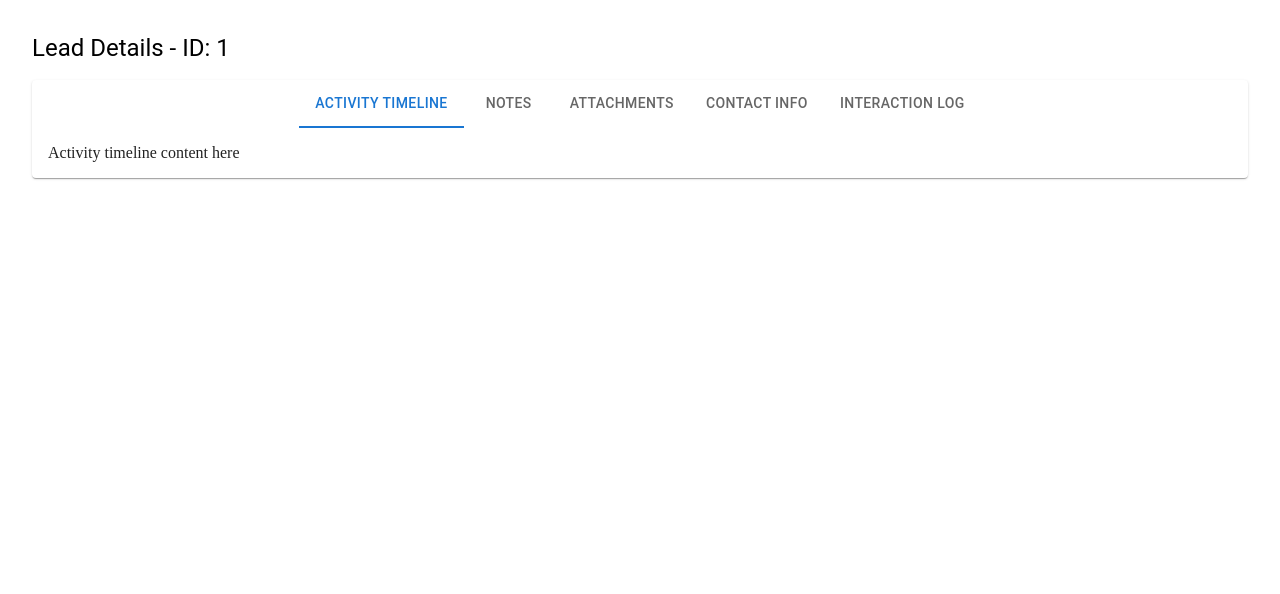
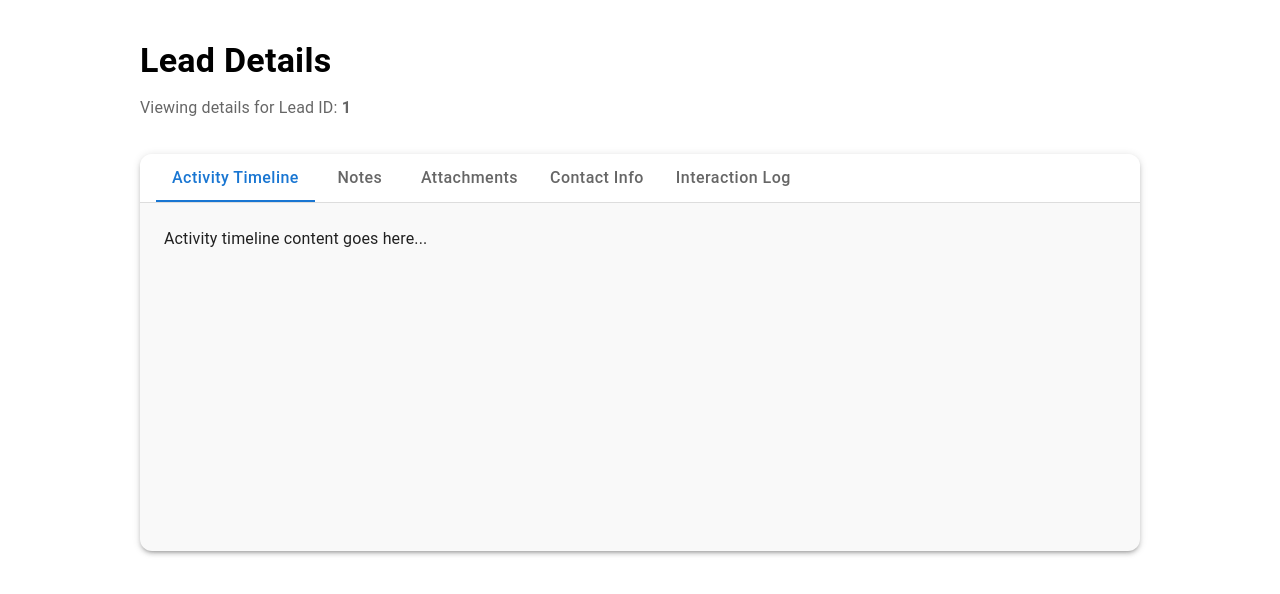
Before and after one commit to Eman-Abukhater/crm-leads-dashboard, a Next.js app: page /dashboard/leads/1 in a window 1280 px wide. Shown: the top 594 px of the page. Built offline with nearby package versions, Linux system fonts and the light colour scheme.

Commit message:
add better styling for the details page

```diff
--- a/src/app/dashboard/leads/[id]/page.jsx
+++ b/src/app/dashboard/leads/[id]/page.jsx
@@ -6,6 +6,7 @@ import {
   Tabs,
   Tab,
   Paper,
+  Divider,
 } from "@mui/material";
 import { useParams } from "next/navigation";
 import { useState } from "react";
@@ -16,27 +17,65 @@ export default function LeadDetailsPage() {
 
   const handleChange = (_, newValue) => setTab(newValue);
 
+  const tabLabels = [
+    "Activity Timeline",
+    "Notes",
+    "Attachments",
+    "Contact Info",
+    "Interaction Log",
+  ];
+
   return (
-    <Box p={3}>
-      <Typography variant="h5" gutterBottom>
-        Lead Details - ID: {id}
+    <Box sx={{ p: 4, maxWidth: "1000px", mx: "auto" }}>
+      <Typography variant="h4" gutterBottom sx={{ fontWeight: "bold" }}>
+        Lead Details
+      </Typography>
+      <Typography variant="subtitle1" color="text.secondary">
+        Viewing details for Lead ID: <strong>{id}</strong>
       </Typography>
 
-      <Paper sx={{ mt: 2 }}>
-        <Tabs value={tab} onChange={handleChange} centered>
-          <Tab label="Activity Timeline" />
-          <Tab label="Notes" />
-          <Tab label="Attachments" />
-          <Tab label="Contact Info" />
-          <Tab label="Interaction Log" />
+      <Paper
+        elevation={3}
+        sx={{ mt: 4, borderRadius: 3, overflow: "hidden", backgroundColor: "#f9f9f9" }}
+      >
+        <Tabs
+          value={tab}
+          onChange={handleChange}
+          variant="scrollable"
+          scrollButtons="auto"
+          textColor="primary"
+          indicatorColor="primary"
+          sx={{
+            backgroundColor: "white",
+            px: 2,
+            borderBottom: "1px solid #ddd",
+          }}
+        >
+          {tabLabels.map((label, index) => (
+            <Tab
+              key={index}
+              label={label}
+              sx={{ textTransform: "none", fontWeight: 500, fontSize: "16px" }}
+            />
+          ))}
         </Tabs>
 
-        <Box p={2}>
-          {tab === 0 && <div>Activity timeline content here</div>}
-          {tab === 1 && <div>Notes section</div>}
-          {tab === 2 && <div>Attachments area</div>}
-          {tab === 3 && <div>Contact info display</div>}
-          {tab === 4 && <div>Calls, meetings, follow-ups here</div>}
+        <Box sx={{ p: 3, minHeight: "300px" }}>
+          {tab === 0 && (
+            <Typography variant="body1">Activity timeline content goes here...</Typography>
+          )}
+          {tab === 1 && (
+            <Typography variant="body1">Notes and comments for the lead...</Typography>
+          )}
+          {tab === 2 && (
+            <Typography variant="body1">Upload and view lead-related attachments...</Typography>
+          )}
+          {tab === 3 && (
+            <Typography variant="body1">Display contact information...</Typography>
+          )}
+          {tab === 4 && (
+            <Typography variant="body1">List of calls, meetings, and follow-ups...</Typography>
+          )}
         </Box>
       </Paper>
     </Box>
```
